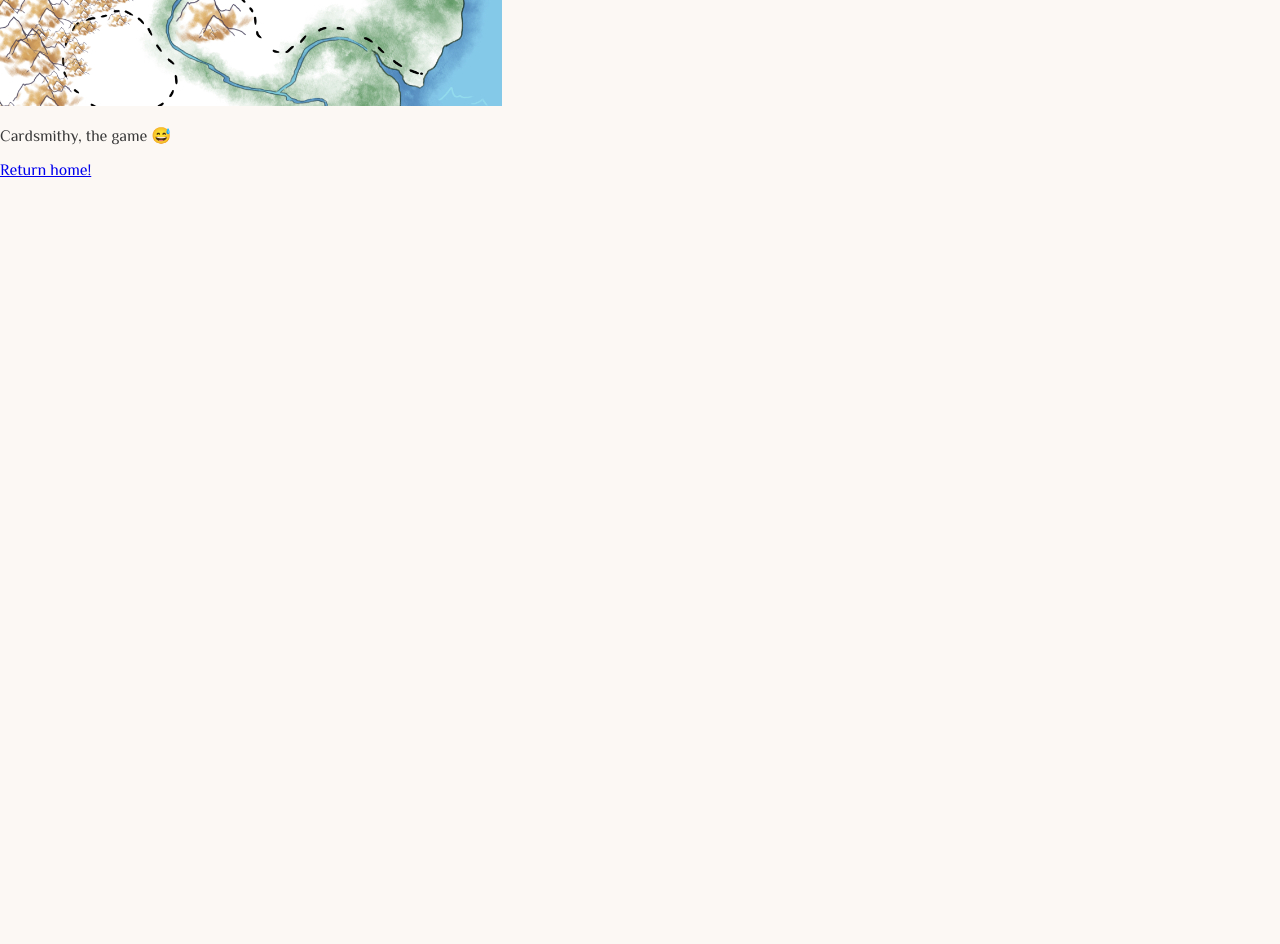
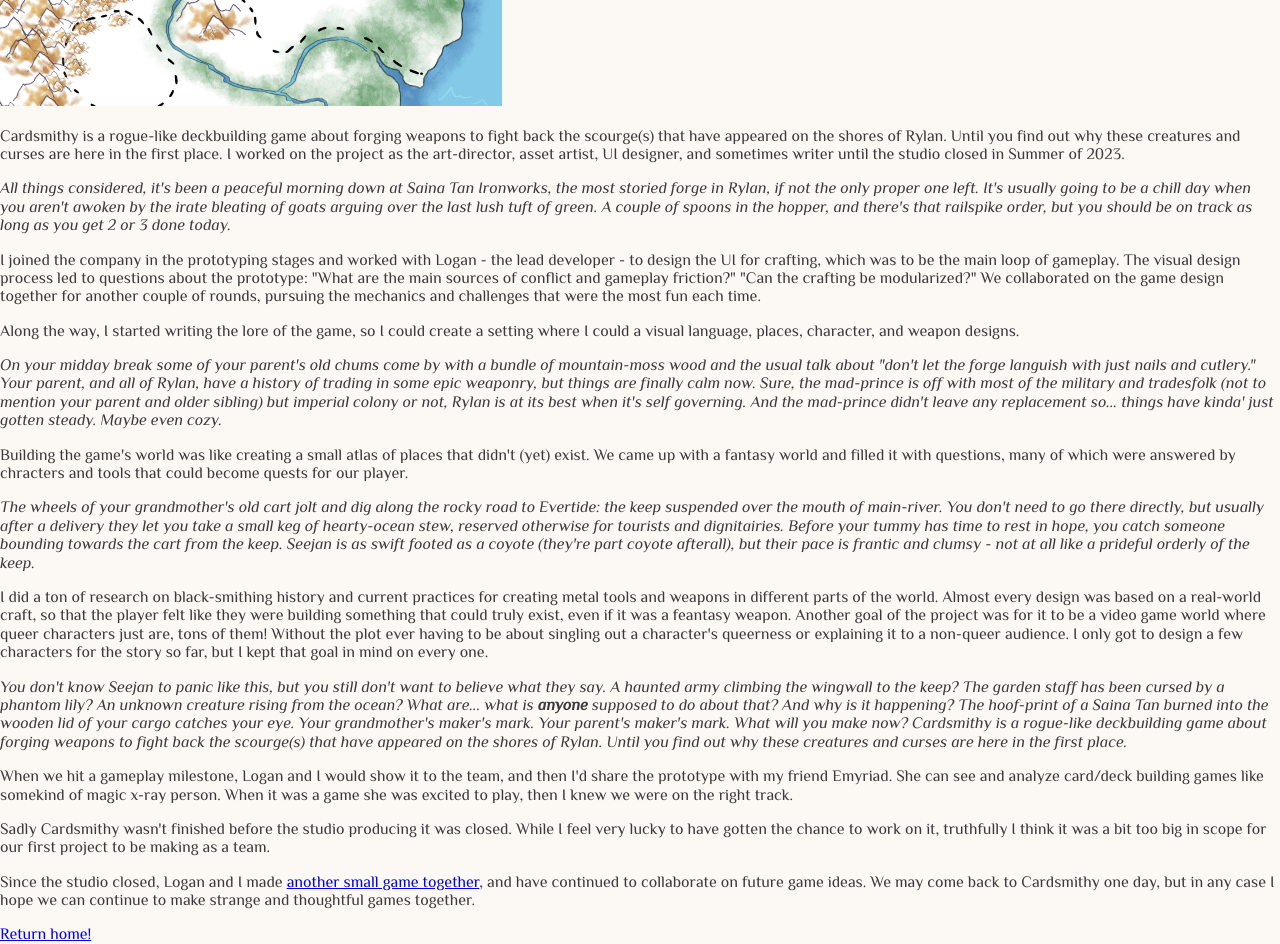
Before and after one commit to naomiyaki/naomi-computer, an Eleventy site: page projects/cardsmithy/cardsmithy.md in a window 1280 px wide. Shown: the part 380-1324 px from the top of the page. Before the commit the page ends 800 px from the top, so only its background shows below. Built offline with nearby package versions, Linux system fonts and the light colour scheme; Eleventy itself is replaced by a stand-in of ours; files that its build step writes are made by us from their sources.

Commit message:
[F] Include Cardsmithy copy

```diff
--- a/projects/cardsmithy/cardsmithy.md
+++ b/projects/cardsmithy/cardsmithy.md
@@ -7,4 +7,28 @@ filters:
   - illustration
 ---
 
-Cardsmithy, the game 😅
+Cardsmithy is a rogue-like deckbuilding game about forging weapons to fight back the scourge(s) that have appeared on the shores of Rylan. Until you find out why these creatures and curses are here in the first place. I worked on the project as the art-director, asset artist, UI designer, and sometimes writer until the studio closed in Summer of 2023.
+
+_All things considered, it's been a peaceful morning down at Saina Tan Ironworks, the most storied forge in Rylan, if not the only proper one left. It's usually going to be a chill day when you aren't awoken by the irate bleating of goats arguing over the last lush tuft of green. A couple of spoons in the hopper, and there's that railspike order, but you should be on track as long as you get 2 or 3 done today._
+
+I joined the company in the prototyping stages and worked with Logan - the lead developer - to design the UI for crafting, which was to be the main loop of gameplay. The visual design process led to questions about the prototype: "What are the main sources of conflict and gameplay friction?" "Can the crafting be modularized?" We collaborated on the game design together for another couple of rounds, pursuing the mechanics and challenges that were the most fun each time.
+
+Along the way, I started writing the lore of the game, so I could create a setting where I could a visual language, places, character, and weapon designs.
+
+_On your midday break some of your parent's old chums come by with a bundle of mountain-moss wood and the usual talk about "don't let the forge languish with just nails and cutlery." Your parent, and all of Rylan, have a history of trading in some epic weaponry, but things are finally calm now. Sure, the mad-prince is off with most of the military and tradesfolk (not to mention your parent and older sibling) but imperial colony or not, Rylan is at its best when it's self governing. And the mad-prince didn't leave any replacement so... things have kinda' just gotten steady. Maybe even cozy._
+
+Building the game's world was like creating a small atlas of places that didn't (yet) exist. We came up with a fantasy world and filled it with questions, many of which were answered by chracters and tools that could become quests for our player.
+
+_The wheels of your grandmother's old cart jolt and dig along the rocky road to Evertide: the keep suspended over the mouth of main-river. You don't need to go there directly, but usually after a delivery they let you take a small keg of hearty-ocean stew, reserved otherwise for tourists and dignitairies. Before your tummy has time to rest in hope, you catch someone bounding towards the cart from the keep. Seejan is as swift footed as a coyote (they're part coyote afterall), but their pace is frantic and clumsy - not at all like a prideful orderly of the keep._
+
+I did a ton of research on black-smithing history and current practices for creating metal tools and weapons in different parts of the world. Almost every design was based on a real-world craft, so that the player felt like they were building something that could truly exist, even if it was a feantasy weapon. Another goal of the project was for it to be a video game world where queer characters just are, tons of them! Without the plot ever having to be about singling out a character's queerness or explaining it to a non-queer audience. I only got to design a few characters for the story so far, but I kept that goal in mind on every one.
+
+_You don't know Seejan to panic like this, but you still don't want to believe what they say. A haunted army climbing the wingwall to the keep? The garden staff has been cursed by a phantom lily? An unknown creature rising from the ocean? What are... what is **anyone** supposed to do about that? And why is it happening?
+The hoof-print of a Saina Tan burned into the wooden lid of your cargo catches your eye. Your grandmother's maker's mark. Your parent's maker's mark. What will you make now?
+Cardsmithy is a rogue-like deckbuilding game about forging weapons to fight back the scourge(s) that have appeared on the shores of Rylan. Until you find out why these creatures and curses are here in the first place._
+
+When we hit a gameplay milestone, Logan and I would show it to the team, and then I'd share the prototype with my friend Emyriad. She can see and analyze card/deck building games like somekind of magic x-ray person. When it was a game she was excited to play, then I knew we were on the right track.
+
+Sadly Cardsmithy wasn't finished before the studio producing it was closed. While I feel very lucky to have gotten the chance to work on it, truthfully I think it was a bit too big in scope for our first project to be making as a team.
+
+Since the studio closed, Logan and I made [another small game together](/projects/no-gloop-no-glory/), and have continued to collaborate on future game ideas. We may come back to Cardsmithy one day, but in any case I hope we can continue to make strange and thoughtful games together.
```
